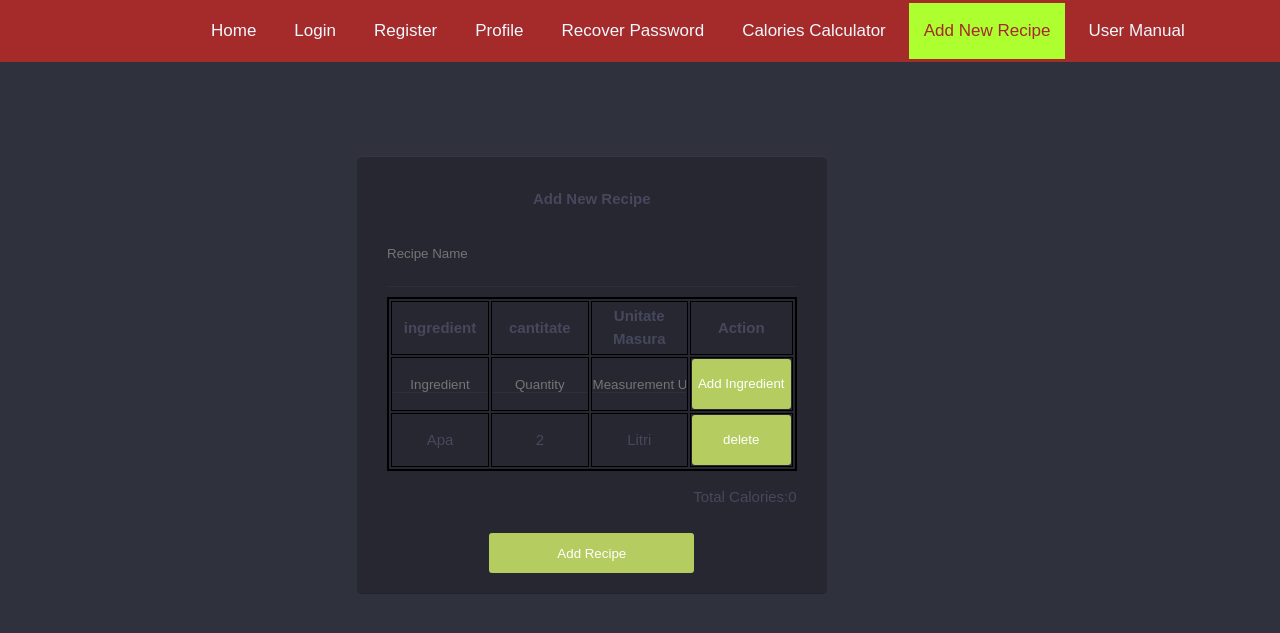
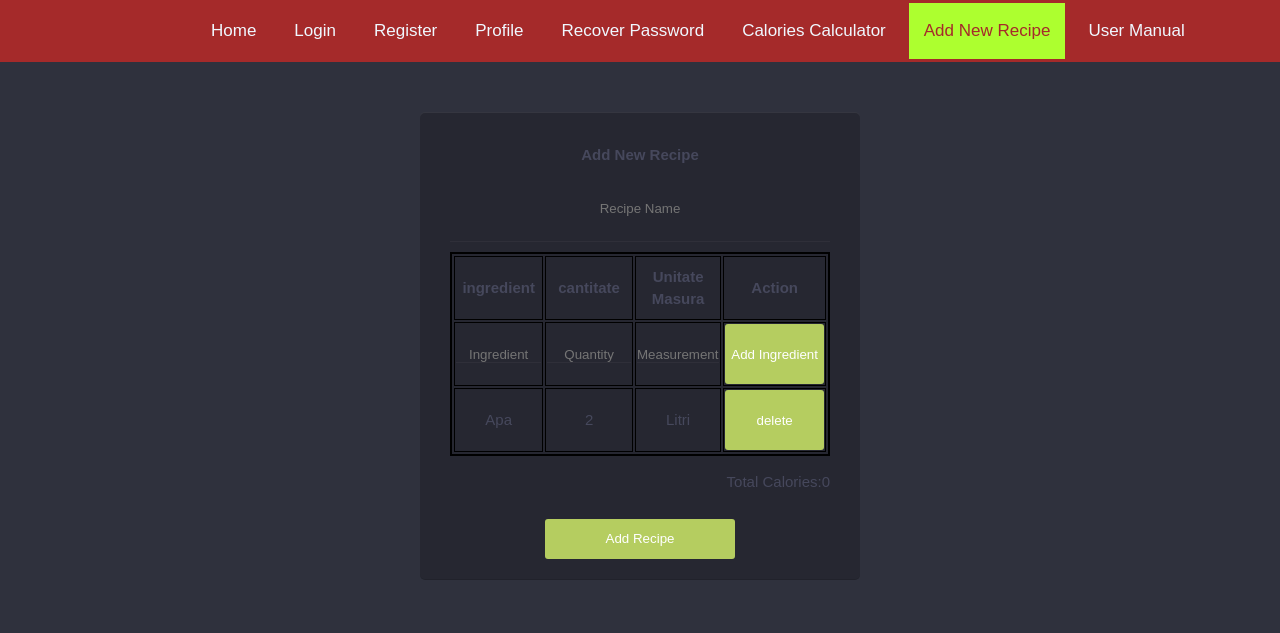
Before and after one commit to Andrei2498/Cal-o-web-3, a PHP site: page /html/newRecipe.html in a window 1280 px wide. Shown: the part 140-773 px from the top of the page. Run offline with PHP 8.4, Linux system fonts and the light colour scheme.

Commit message:
modificari pt responsive.

```diff
--- a/css/man.css
+++ b/css/man.css
@@ -46,10 +46,8 @@ header img{
 .form {
     color:#aaaaaa;
     width: 50%;
-    position: absolute;
-    top: 60%;
-    left: 30%;
-    margin: -184px 0px 30px -155px;
+    position: relative;
+    margin: 50px auto;
     background: rgba(0,0,0,0.2);
     padding: 20px 30px;
     border-radius: 5px;
--- a/css/newRecipe.css
+++ b/css/newRecipe.css
@@ -50,11 +50,9 @@ h2 {
     margin-bottom: 10px;
     }
 .form {
-    width: 32%;
-    position: absolute;
-    top: 60%;
-    left: 40%;
-    margin: -184px 0px 30px -155px;
+    width: 380px;
+    position: relative;
+    margin:50px auto;
     background: rgba(0,0,0,0.2);
     padding: 20px 30px;
     border-radius: 5px;
@@ -72,6 +70,7 @@ color: #46485c;
 }
 input[name="RecipeName"]{
     width: 100%;
+    text-align: center;
 }
 input[type="submit"] {
     margin-top:10px;
@@ -102,12 +101,11 @@ input[type="submit"]:hover {
 }
 table{
     width:100%;
-    height: 50px;
     border: 2px solid black;
     margin-top:10px;
 }
 td,th {
-    height: 50px;
+    height: 60px;
     width:25%;
     text-align: center;
     border:1px solid black;
```
